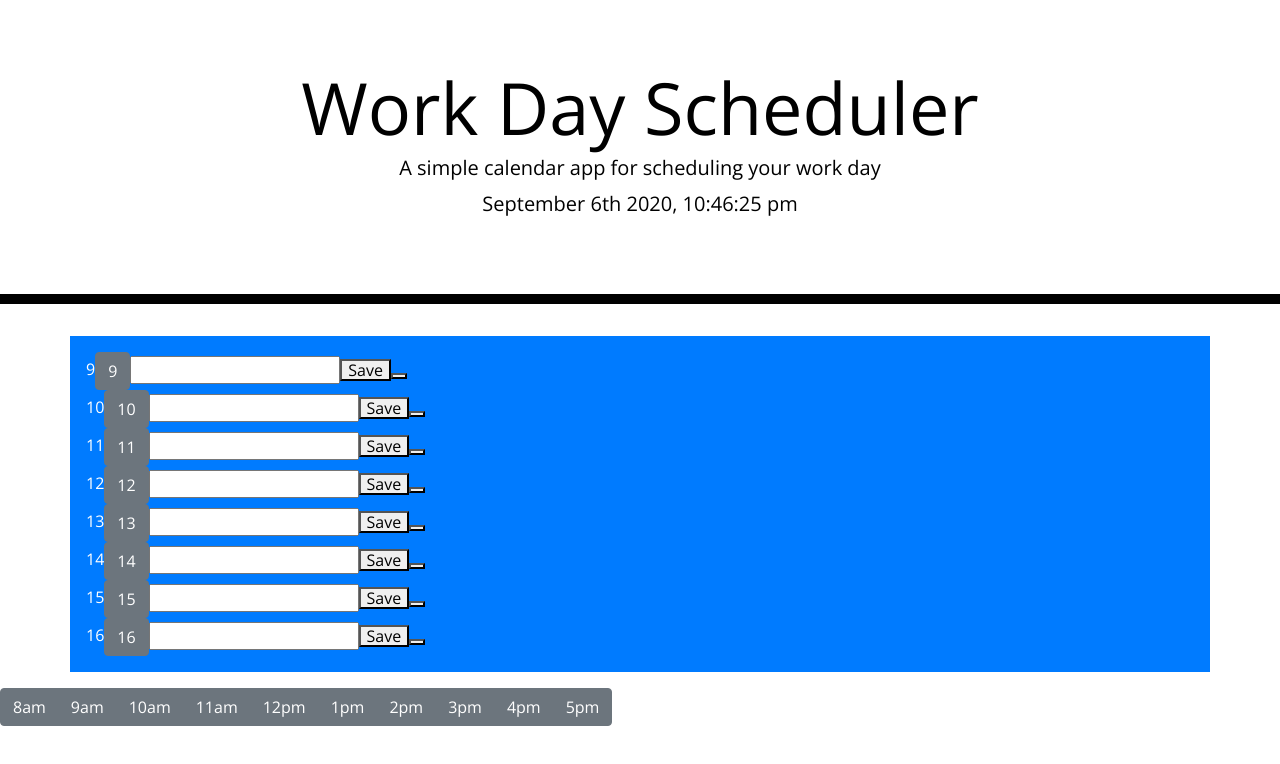
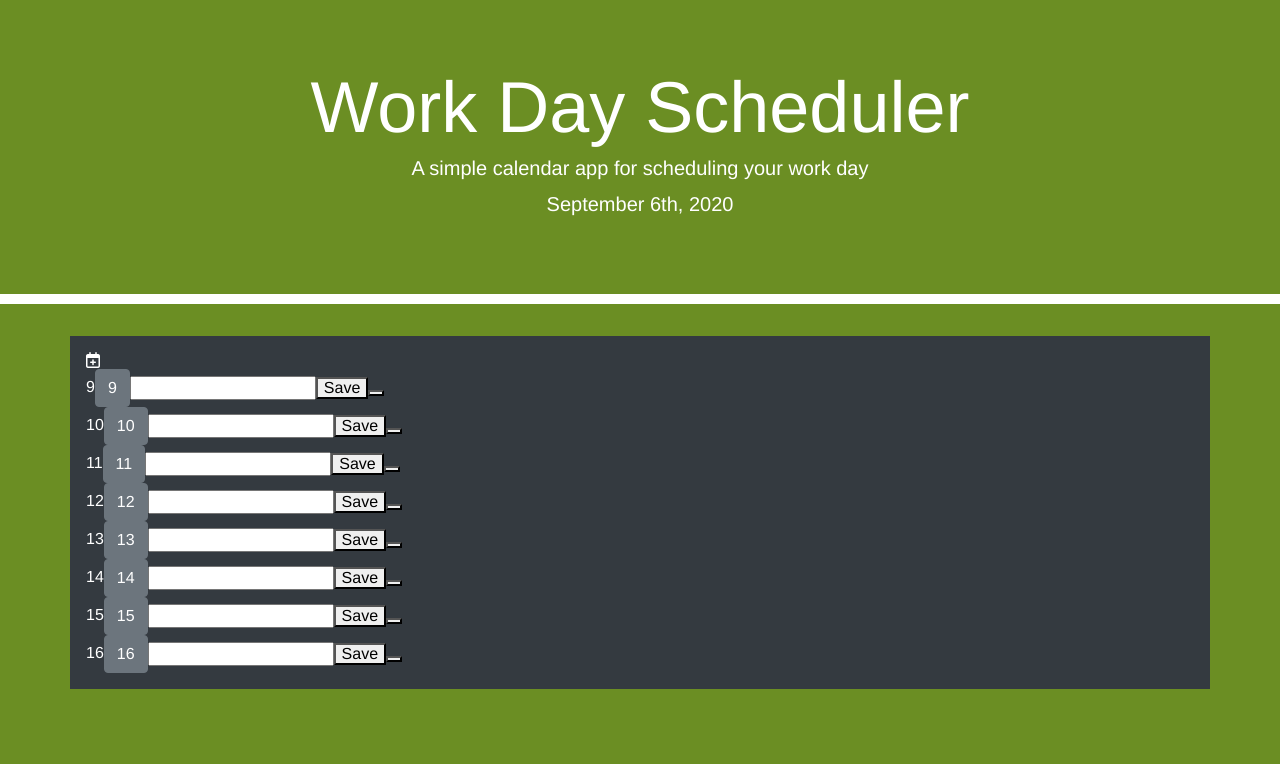
Before and after one commit to mpollicito/homework5, a plain HTML site: page index.html in a window 1280 px wide. Drawn offline with nearby package versions, Linux system fonts and the light colour scheme.

Commit message:
Second commit

```diff
--- a/index.html
+++ b/index.html
@@ -18,6 +18,7 @@
       href="https://fonts.googleapis.com/css?family=Open+Sans&display=swap"
       rel="stylesheet"
     />
+    <script src="https://kit.fontawesome.com/84add95bac.js" crossorigin="anonymous"></script>
     <link rel="stylesheet" href="style.css" />
     <title>Work Day Scheduler</title>
   </head>
@@ -29,12 +30,14 @@
       <p id="currentDay" class="lead"></p>
     </header>
 
-    <div class="container p-3 my-3 bg-primary text-white">
+    <div class="container p-3 my-3 bg-dark text-white">
       <!-- timeblocks -->
+
+      <i class="far fa-calendar-plus"></i>
     </div>
 
 
-    <div class="btn-toolbar" role="toolbar" aria-label="Toolbar with button groups">
+    <!-- <div class="btn-toolbar" role="toolbar" aria-label="Toolbar with button groups">
       <div class="btn-group mr-2" role="group" aria-label="Hour group">
         <button type="button" class="btn btn-secondary">8am</button>
         <button type="button" class="btn btn-secondary">9am</button>
@@ -46,7 +49,7 @@
         <button type="button" class="btn btn-secondary">3pm</button>
         <button type="button" class="btn btn-secondary">4pm</button>
         <button type="button" class="btn btn-secondary">5pm</button>
-    </div>
+    </div> -->
 
     <script src="https://code.jquery.com/jquery-3.4.1.min.js"></script>
     <script src="https://cdnjs.cloudflare.com/ajax/libs/moment.js/2.24.0/moment.min.js"></script>
--- a/script.js
+++ b/script.js
@@ -1,14 +1,14 @@
 $(function () {
   alert("Good day!");
 
-  $("#currentDay").text(moment().format('MMMM Do YYYY, h:mm:ss a'));
+  $("#currentDay").text(moment().format('MMMM Do, YYYY'));
 
   for (i = 9; i < 17; i++) {
     // if i is less than current hour, provide a class to indicate a current, present or past event
     // $(".container").append("");
     var newTimeBlock = $("<div id='"+ i +"' data-hour='" + i + "'>" + i + "</div>");
 
-    newTimeBlock.append("<button type='button' class='btn btn-secondary'>"+ i +"</button>");
+    newTimeBlock.append("<button type='button' class='btn btn-secondary'>" + i + "</button>");
     // look up providing default value for inputs
     newTimeBlock.append("<input/>");
     newTimeBlock.append("<button class='submitText'>Save<button/>");
@@ -19,5 +19,25 @@ $(function () {
   }
 
   //  find how to select different elements of the same class jQuery
+
+
   // week 5 activity 11 line#97
+  // $(".submit-text").on("click", function() {
+
+  //   var fridgeMagnet = $("<div>");
+
+  //   fridgeMagnet.addClass("letter fridge-color");
+
+  //   fridgeMagnet.text($(this).attr("data-letter"));
+
+  // });
+
+
+  // $("#clear").on("click", function() {
+  //   $("#display").empty();
+
+  // });
+
+
+
 });
--- a/style.css
+++ b/style.css
@@ -1,10 +1,11 @@
 body {
-  font-family: 'Open Sans', sans-serif;
+  font-family: 'Helvetica', sans-serif;
   font-size: 16px;
   line-height: 1;
+  background-color: olivedrab;
 }
 
-textarea{
+textarea {
   background: transparent;
   border: none;
   resize: none;
@@ -16,16 +17,16 @@ textarea{
 .jumbotron {
   text-align: center;
   background-color: transparent;
-  color: black;
+  color: white;
   border-radius: 0;
-  border-bottom: 10px solid black;
+  border-bottom: 10px solid white;
 }
 
-.description{
+.description {
   white-space: pre-wrap;
 }
 
-.time-block{
+.time-block {
   text-align: center;
   border-radius: 15px;
 }
@@ -63,6 +64,7 @@ textarea{
   border-bottom-right-radius: 15px;
   background-color: #06AED5;
   color: white;
+
 }
 
 .saveBtn i:hover {
@@ -70,7 +72,7 @@ textarea{
   transition: all .3s ease-in-out;
 }
 
-.currentEvent {
+/* .currentEvent {
   color: green;
 }
 
@@ -86,4 +88,4 @@ textarea{
   .column {
     width: 100%;
   }
-}
+} */
```
Also changed, not shown: 1 other file.
